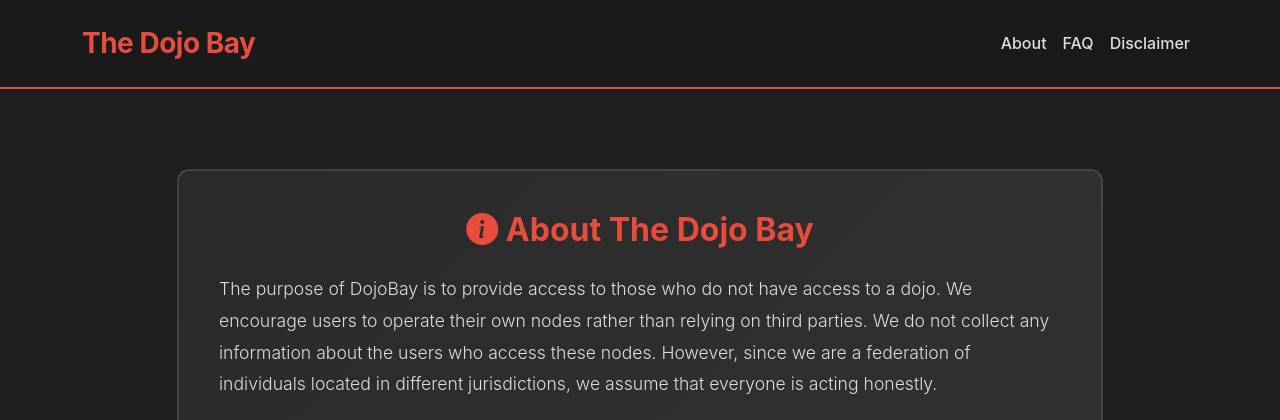
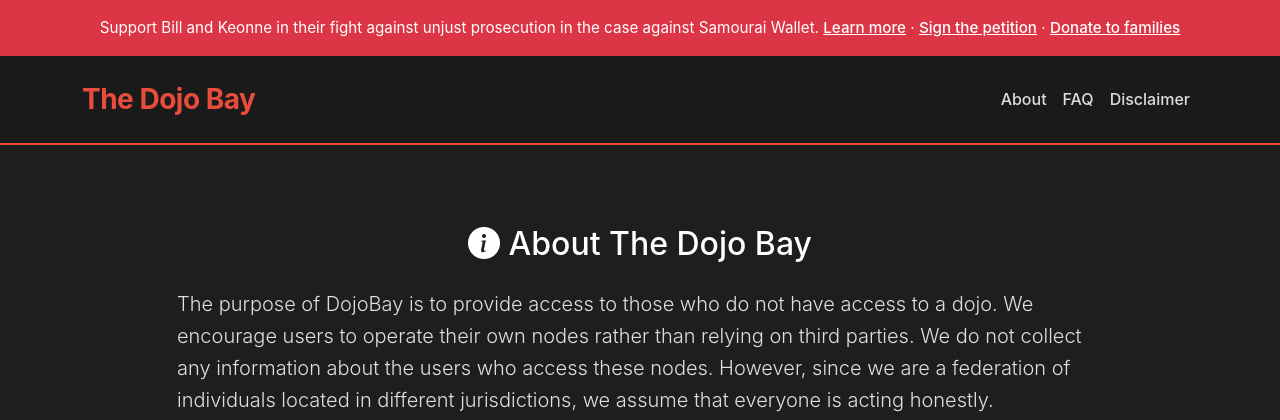
Before and after one commit to 91xTx93x3/TheDojoBayV2, a Flask app: page /about in a window 1280 px wide. Shown: the top 420 px of the page. Run offline with Flask 3, Linux system fonts and the light colour scheme.

Commit message:
Banner de soporte en todas las páginas

```diff
--- a/templates/base.html
+++ b/templates/base.html
@@ -139,11 +139,58 @@
             padding-top: 2rem;
         }
 
-        {% block extra_css %}{% endblock %}
+        /* Support Banner */
+        .support-banner {
+            background-color: #dc3545;
+            color: white;
+            padding: 1rem;
+            text-align: center;
+            font-size: 0.95rem;
+            position: sticky;
+            top: 0;
+            z-index: 1050;
+            width: 100%;
+        }
+
+        .support-banner a {
+            color: white;
+            text-decoration: underline;
+            font-weight: 500;
+        }
+
+        .support-banner a:hover {
+            color: #f8f9fa;
+        }
+
+        @media (max-width: 768px) {
+            .support-banner {
+                font-size: 0.85rem;
+                padding: 0.75rem;
+                position: relative;
+            }
+        }
+
+            {
+            % block extra_css %
+        }
+
+            {
+            % endblock %
+        }
     </style>
 </head>
 
 <body>
+    <!-- Support Banner -->
+    <div class="support-banner">
+        Support Bill and Keonne in their fight against unjust prosecution in the case against Samourai Wallet.
+        <a href="https://billandkeonne.org/" target="_blank" rel="noopener noreferrer">Learn more</a> ·
+        <a href="https://www.change.org/p/stand-up-for-freedom-pardon-the-innocent-coders-jailed-for-building-privacy-tools"
+            target="_blank" rel="noopener noreferrer">Sign the petition</a> ·
+        <a href="https://www.givesendgo.com/billandkeonne" target="_blank" rel="noopener noreferrer">Donate to
+            families</a>
+    </div>
+
     <nav class="navbar navbar-expand-lg navbar-dark">
         <div class="container">
             <a class="navbar-brand" href="/">The Dojo Bay</a>
```
